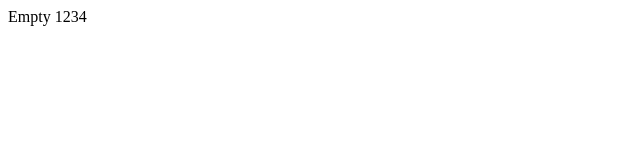
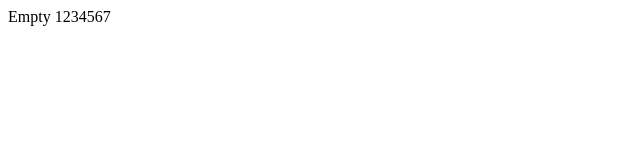
Before and after one commit to hatohui/GenCare, a Next.js app in the folder frontend/: page / in a window 1280 px wide. Shown: the top 160 px of the page, without its empty margins (0-640 px from the left). Built offline with nearby package versions, Linux system fonts and the light colour scheme.

Commit message:
test: main

```diff
--- a/frontend/src/app/page.tsx
+++ b/frontend/src/app/page.tsx
@@ -1,7 +1,7 @@
 import React from 'react'
 
 const Page = () => {
-	return <div>Empty 1234</div>
+	return <div>Empty 1234567</div>
 }
 
 export default Page
```
